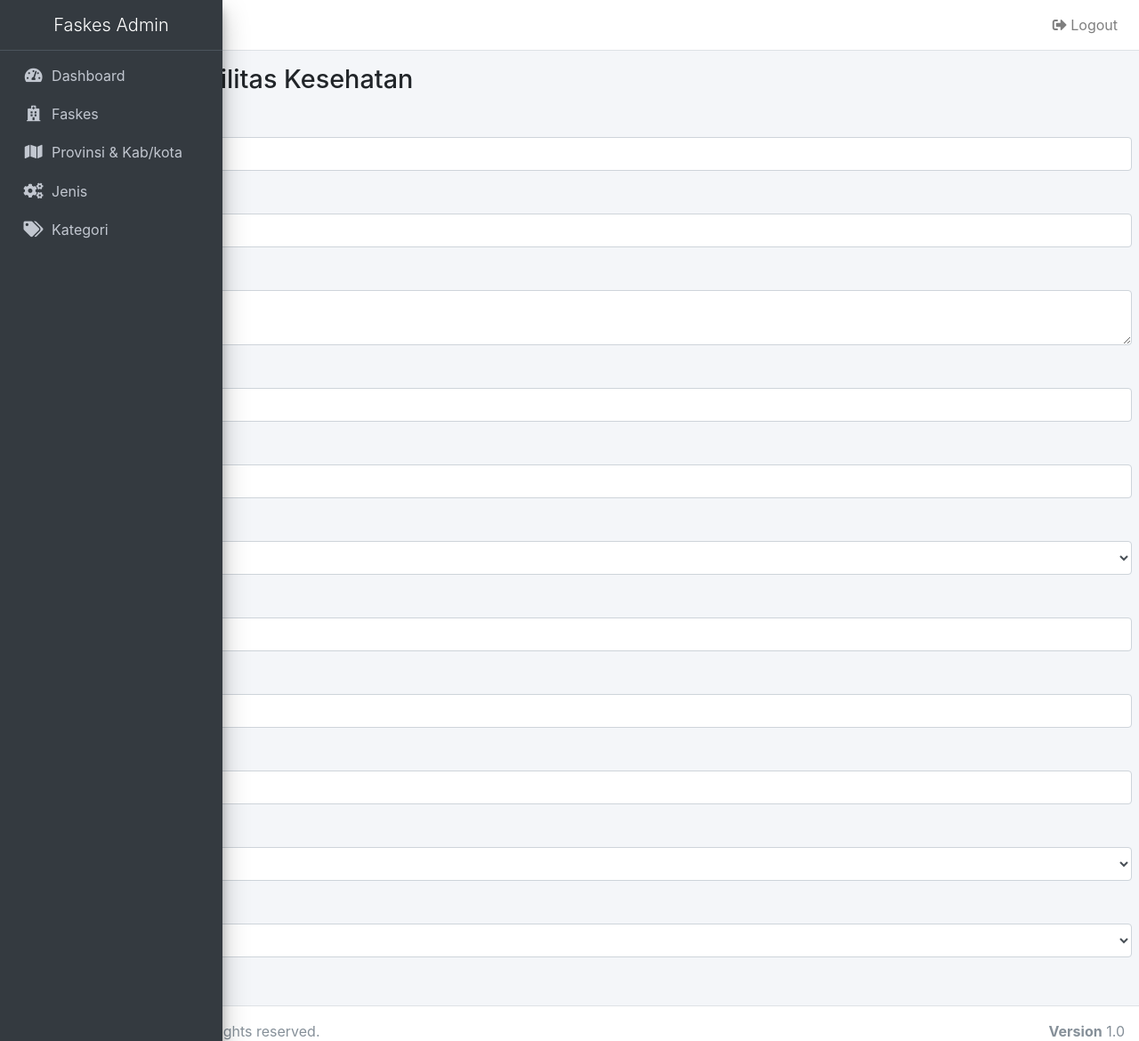
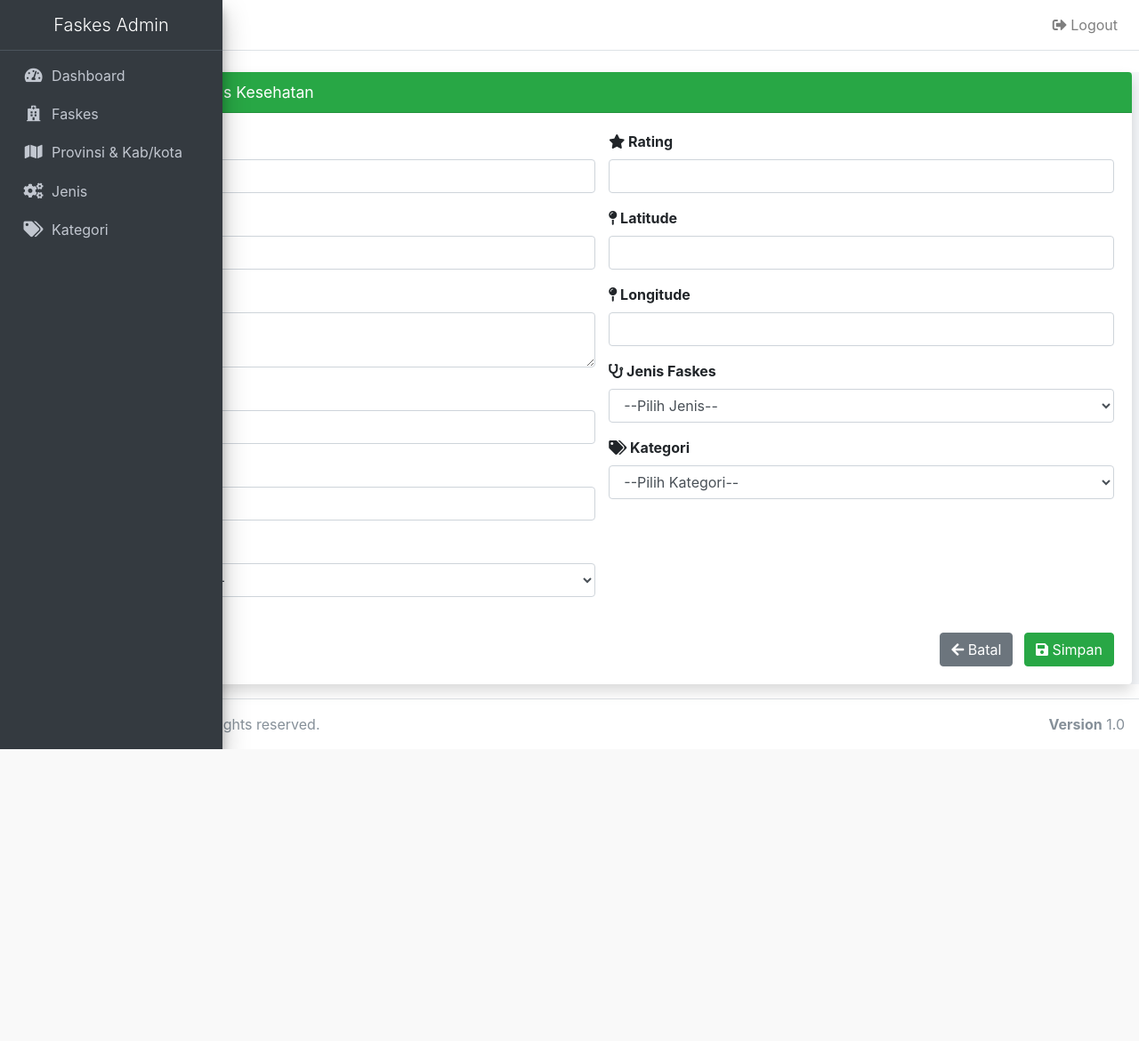
Before and after one commit to Dipszy/Pmweb2-UTS, a PHP site: page /backend/tambah_faskes.php in a window 1280 px wide. Shown: the top 1170 px of the page at 89% size. After the commit the page ends 842 px from the top, so only its background shows below. Run offline with PHP 8.4, Linux system fonts and the light colour scheme; data that the repository does not hold is empty; some libraries are stand-ins or nearby versions.

Commit message:
update tambah_faskes

```diff
--- a/backend/tambah_faskes.php
+++ b/backend/tambah_faskes.php
@@ -10,84 +10,101 @@ $kategori = mysqli_query($conn, "SELECT * FROM kategori");
 <?php include '../admin/partials/header.php'; ?>
 
 <div class="content-wrapper">
-  <section class="content-header">
-    <h1>Tambah Fasilitas Kesehatan</h1>
-  </section>
+  <section class="content">
+    <div class="card shadow mt-4">
+      <div class="card-header bg-success text-white">
+        <h3 class="card-title"><i class="fas fa-plus"></i> Tambah Fasilitas Kesehatan</h3>
+      </div>
 
-  <section class="content">
+      <div class="card-body">
         <form action="proses_tambah_faskes.php" method="POST">
+          <div class="row">
+            <div class="col-md-6">
               <div class="form-group">
-        <label>Nama</label>
+                <label><i class="fas fa-hospital"></i> Nama</label>
                 <input type="text" name="nama" class="form-control" required>
               </div>
 
               <div class="form-group">
-        <label>Nama Pengelola</label>
+                <label><i class="fas fa-user-tie"></i> Nama Pengelola</label>
                 <input type="text" name="nama_pengelola" class="form-control" required>
               </div>
 
               <div class="form-group">
-        <label>Alamat</label>
+                <label><i class="fas fa-map-marker-alt"></i> Alamat</label>
                 <textarea name="alamat" class="form-control" required></textarea>
               </div>
 
               <div class="form-group">
-        <label>Website</label>
+                <label><i class="fas fa-globe"></i> Website</label>
                 <input type="text" name="website" class="form-control">
               </div>
 
               <div class="form-group">
-        <label>Email</label>
+                <label><i class="fas fa-envelope"></i> Email</label>
                 <input type="email" name="email" class="form-control">
               </div>
 
               <div class="form-group">
-        <label>Kab/Kota</label>
+                <label><i class="fas fa-city"></i> Kab/Kota</label>
                 <select name="kabkota_id" class="form-control" required>
-          <option value="kab">--Pilih Kab/Kota--</option>
+                  <option value="">--Pilih Kab/Kota--</option>
                   <?php while ($row = mysqli_fetch_assoc($kabkota)) : ?>
-            <option value="<?= $row['id'] ?>"><?= $row['nama'] ?></option>
+                    <option value="<?= $row['id'] ?>"><?= htmlspecialchars($row['nama']) ?></option>
+                  <?php endwhile; ?>
+                </select>
+              </div>
+            </div>
+
+            <div class="col-md-6">
+              <div class="form-group">
+                <label><i class="fas fa-star"></i> Rating</label>
+                <input type="number" name="rating" step="0.1" class="form-control" required>
+              </div>
+
+              <div class="form-group">
+                <label><i class="fas fa-map-pin"></i> Latitude</label>
+                <input type="text" name="latitude" class="form-control">
+              </div>
+
+              <div class="form-group">
+                <label><i class="fas fa-map-pin"></i> Longitude</label>
+                <input type="text" name="longitude" class="form-control">
+              </div>
+
+              <div class="form-group">
+                <label><i class="fas fa-stethoscope"></i> Jenis Faskes</label>
+                <select name="jenis_faskes_id" class="form-control" required>
+                  <option value="">--Pilih Jenis--</option>
+                  <?php while ($row = mysqli_fetch_assoc($jenis_faskes)) : ?>
+                    <option value="<?= $row['id'] ?>"><?= htmlspecialchars($row['nama']) ?></option>
                   <?php endwhile; ?>
                 </select>
               </div>
 
               <div class="form-group">
-        <label>Rating</label>
-        <input type="number" name="rating" class="form-control" step="0.1" required>
-      </div>
-
-      <div class="form-group">
-        <label>Latitude</label>
-        <input type="text" name="latitude" class="form-control">
-      </div>
-
-      <div class="form-group">
-        <label>Longitude</label>
-        <input type="text" name="longitude" class="form-control">
-      </div>
-
-      <div class="form-group">
-        <label>Jenis Faskes</label>
-        <select name="jenis_faskes_id" class="form-control" required>
-          <option value="jenis">--Pilih Jenis--</option>
-          <?php while ($row = mysqli_fetch_assoc($jenis_faskes)) : ?>
-            <option value="<?= $row['id'] ?>"><?= $row['nama'] ?></option>
+                <label><i class="fas fa-tags"></i> Kategori</label>
+                <select name="kategori_id" class="form-control" required>
+                  <option value="">--Pilih Kategori--</option>
+                  <?php while ($row = mysqli_fetch_assoc($kategori)) : ?>
+                    <option value="<?= $row['id'] ?>"><?= htmlspecialchars($row['nama']) ?></option>
                   <?php endwhile; ?>
                 </select>
               </div>
-
-      <div class="form-group">
-        <label>Kategori</label>
-        <select name="kategori_id" class="form-control" required>
-          <option value="kategori">--Pilih Kategori--</option>
-          <?php while ($row = mysqli_fetch_assoc($kategori)) : ?>
-            <option value="<?= $row['id'] ?>"><?= $row['nama'] ?></option>
-          <?php endwhile; ?>
-        </select>
+            </div>
           </div>
 
-      <button type="submit" class="btn btn-success">Simpan</button>
+          <div class="text-right mt-4">
+            <a href="../admin/faskes.php" class="btn btn-secondary mr-2">
+              <i class="fas fa-arrow-left"></i> Batal
+            </a>
+            <button type="submit" class="btn btn-success">
+              <i class="fas fa-save"></i> Simpan
+            </button>
+          </div>
         </form>
+      </div>
+    </div>
   </section>
 </div>
 
```
Lines whose indentation alone changed are shown as unchanged.
